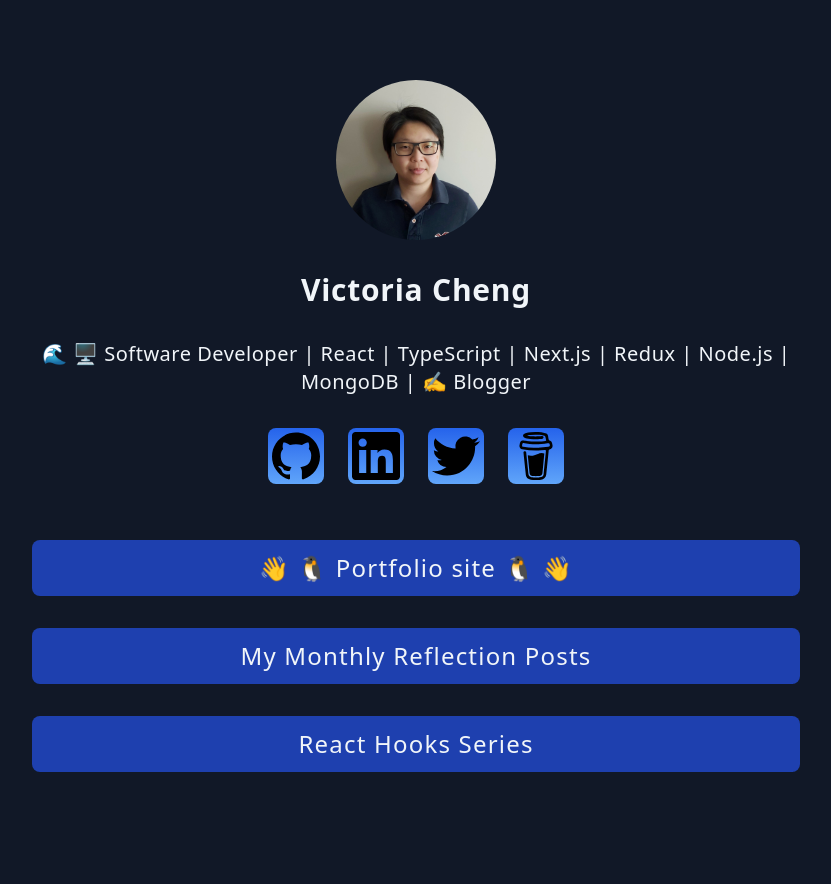
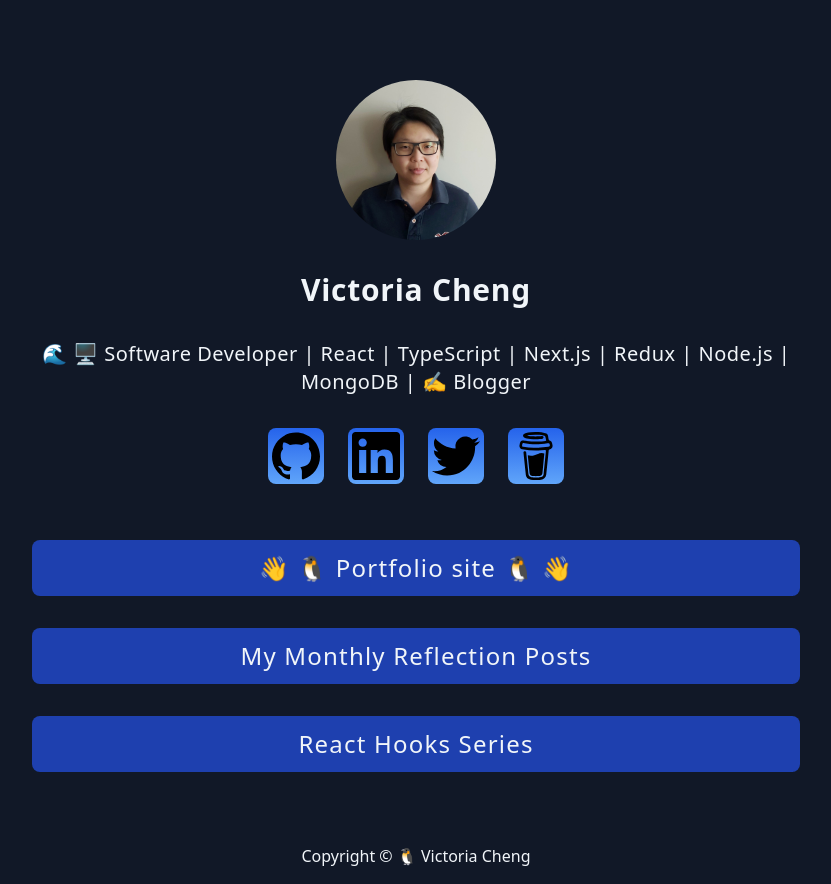
Before and after one commit to victoriacheng15/allTheLinks, a Vue app: page / in a window 1280 px wide. Shown: the whole page, without its empty margins (224-1055 px from the left). Before the commit the page ends 828 px from the top, so only its background shows below. Built offline with nearby package versions, Linux system fonts and the light colour scheme.

Commit message:
feat: add footer component to App

```diff
--- a/src/App.vue
+++ b/src/App.vue
@@ -1,9 +1,11 @@
 <script setup lang="ts">
 import Header from './components/Header.vue';
 import Main from "./components/Main.vue"
+import Footer from "./components/Footer.vue"
 </script>
 
 <template>
   <Header />
   <Main />
+  <Footer />
 </template>
```
